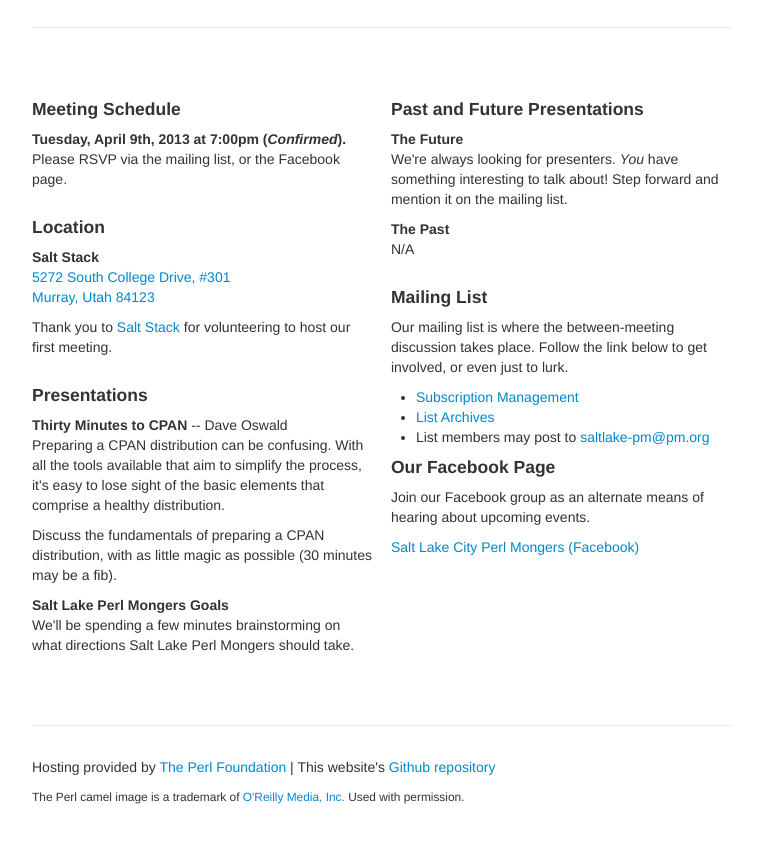
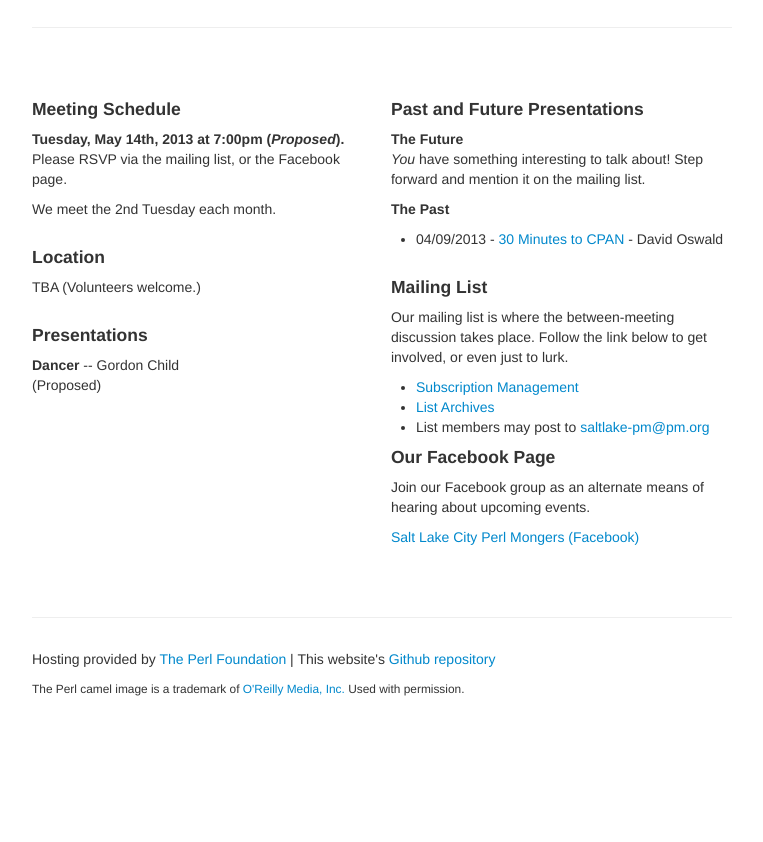
Before and after one commit to daoswald/saltlakepm, a plain HTML site: page index.html in a window 1280 px wide. Shown: the part 666-1508 px from the top of the page, without its empty margins (258-1021 px from the left). After the commit the page ends 1415 px from the top, so only its background shows below. Drawn offline with Linux system fonts and the light colour scheme.

Commit message:
Added link to slides from prev mtg. Scheduled next mtg.

```diff
--- a/index.html
+++ b/index.html
@@ -102,39 +102,30 @@
 
           <h4>Meeting Schedule</h4>
             <p>
-              <b>Tuesday, April 9th, 2013 at 7:00pm (<em>Confirmed</em>).</b>
+              <b>Tuesday, May 14th, 2013 at 7:00pm (<em>Proposed</em>).</b>
               <br />
               Please RSVP via the mailing list, or the Facebook page.
+            </p>
+            <p>
+              We meet the 2nd Tuesday each month.
             </p>
 
           <h4>Location</h4>
             <p>
+              TBA (Volunteers welcome.)
+<!--
               <b>Salt Stack</b><br />
               <a href="https://maps.google.com/maps?q=5272+College+Dr,+Murray,+Utah+84123&hl=en&sll=40.656077,-111.906112&sspn=0.011623,0.021672&t=h&hnear=5272+College+Dr,+Salt+Lake+City,+Salt+Lake,+Utah+84123&z=16">
                 5272 South College Drive, #301<br />
                 Murray, Utah 84123
               </a>
-            </p>
-            <p>
-              Thank you to <a href="http://saltstack.com/">Salt Stack</a>
-              for volunteering to host our first meeting.
+-->
             </p>
 
           <h4>Presentations</h4>
             <p>
-              <b>Thirty Minutes to CPAN</b> -- Dave Oswald<br />
-              Preparing a CPAN distribution can be confusing. With all the tools
-              available that aim to simplify the process, it's easy to lose
-              sight of the basic elements that comprise a healthy distribution.
-            </p>
-            <p>
-              Discuss the fundamentals of preparing a CPAN distribution, with
-              as little magic as possible (30 minutes may be a fib).
-            </p>
-            <p>
-              <b>Salt Lake Perl Mongers Goals</b><br />
-              We'll be spending a few minutes brainstorming on what directions
-              Salt Lake Perl Mongers should take.
+              <b>Dancer</b> -- Gordon Child<br />
+              (Proposed)
             </p>
         </div>
 
@@ -142,13 +133,19 @@
           <h4>Past and Future Presentations</h4>
           <p>
             <b>The Future</b><br />
-            We're always looking for presenters.  <em>You</em> have something
-            interesting to talk about!  Step forward and mention it on the
-            mailing list.
+            <em>You</em> have something interesting to talk about!  Step forward
+            and mention it on the mailing list.
           </p>
           <p>
             <b>The Past</b><br />
-            N/A
+            <ul>
+              <li>
+                04/09/2013 -
+                <a href="http://www.slideshare.net/daoswald/30-minutes-to-cpan">
+                  30 Minutes to CPAN
+                </a>  - David Oswald
+              </li>
+            </ul>
           </p>
 
           <h4>Mailing List</h4>
```
